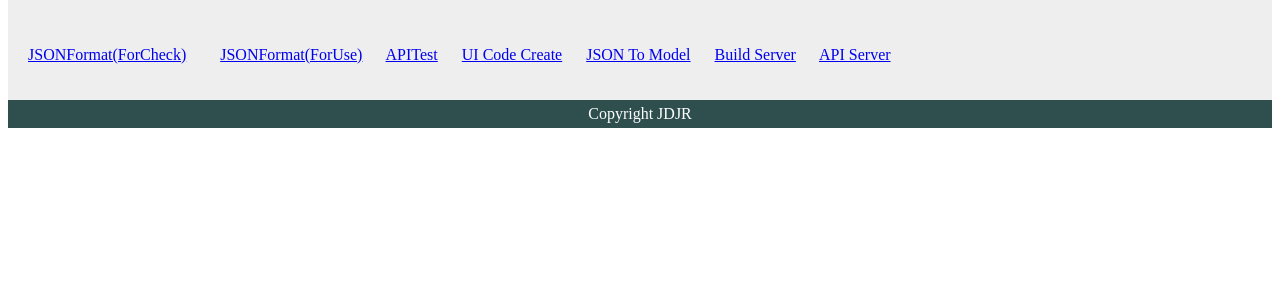
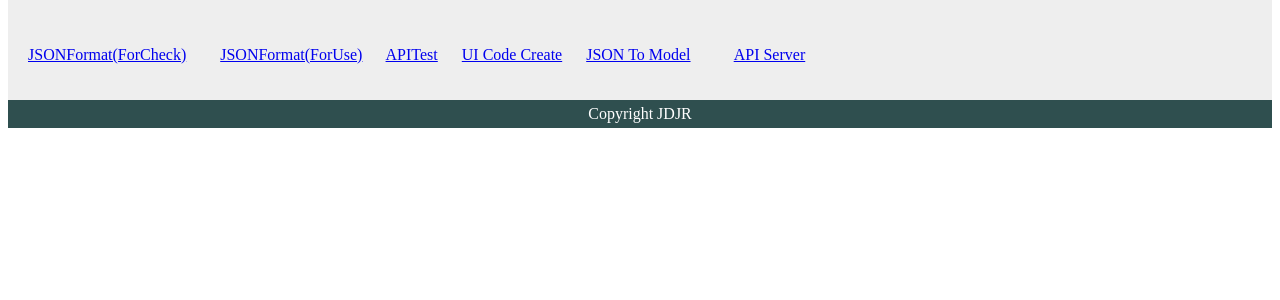
Before and after one commit to xizhengmeng/webserver, a Django app: page / in a window 1280 px wide. Shown: the part 88-388 px from the top of the page. Run offline with Django 3.2, Linux system fonts and the light colour scheme.

Commit message:
去掉打包入口

```diff
--- a/automitic/mysite/learn/templates/home.html
+++ b/automitic/mysite/learn/templates/home.html
@@ -23,7 +23,7 @@
 <a href="interfaceTestClick" id="interface">APITest</a>
 <a href="uicreate.html" id="UI">UI Code Create</a>
 <a href="next.html" id="json">JSON To Model</a>
-<a href="package.html" id="package">Build Server</a>
+<!-- <a href="package.html" id="package">Build Server</a> -->
 <a href="fullnewweb.html" id="webserver">API Server</a>
 <!--<a href="fullnewweb" id="webserverN">API ServerN</a>-->
 <!--<a href="blockClick" id="block">博客</a>-->
```
